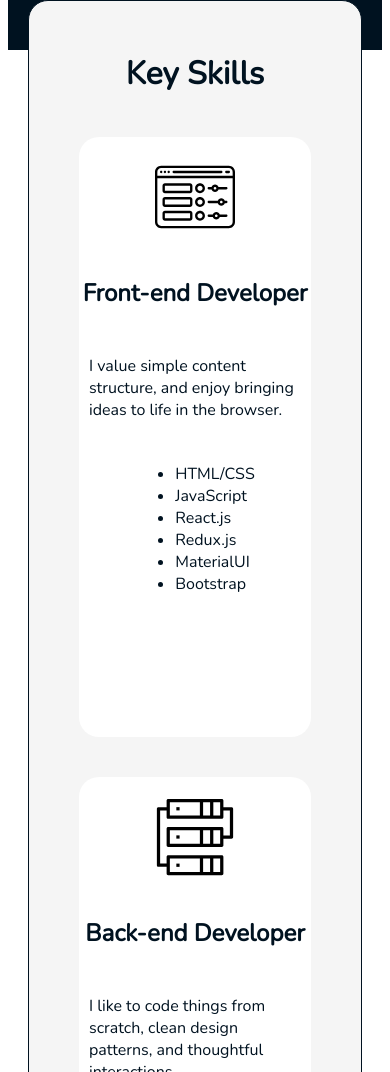
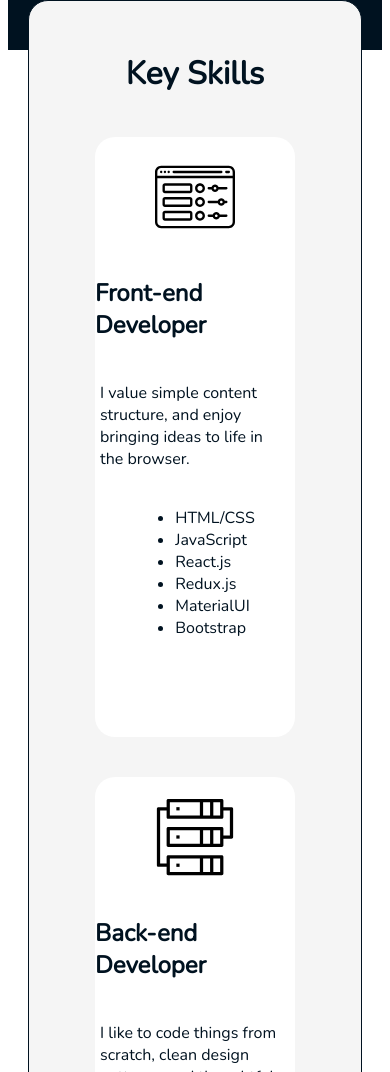
Before and after one commit to VivekKashyapS98/VKcodes-site, a Gatsby site: page / in a window 390 px wide. Shown: the part 928-2000 px from the top of the page. Built offline with nearby package versions, Linux system fonts and the light colour scheme; Gatsby itself is replaced by a stand-in of ours.

Commit message:
major addition

```diff
--- a/main.css
+++ b/main.css
@@ -155,10 +155,10 @@ img {
     }
     .intro-about {
         width: auto;
-        padding: auto;
+        padding: 5px;
     }
     .key-skill {
-        width: 90%;
+        width: 200px;
     }
     .mainpage-top {
         height: 950px;
```
